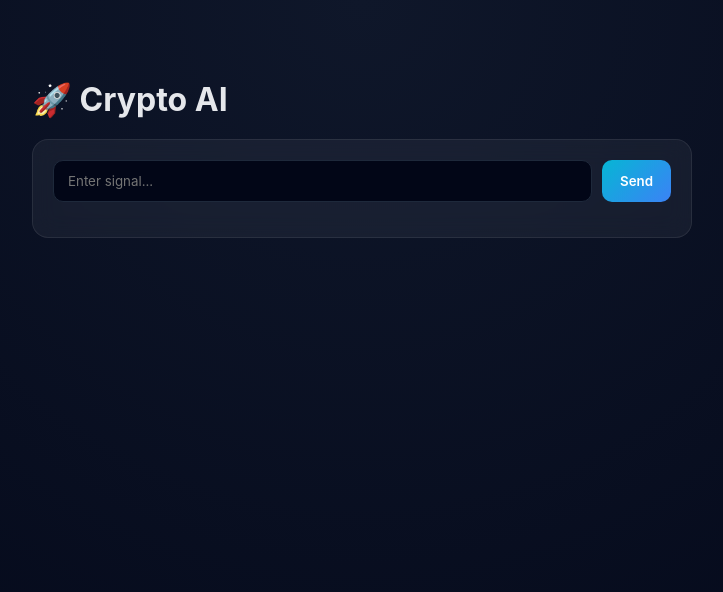
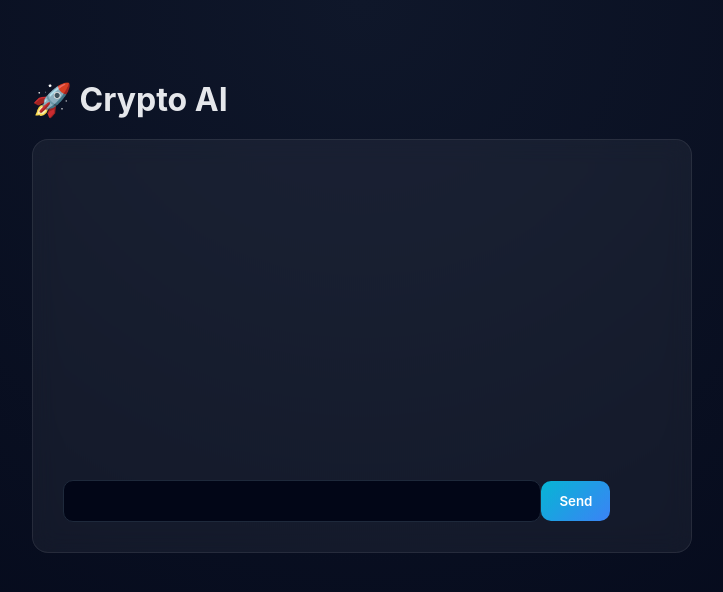
Before and after one commit to BlesUstetu/crypto-ai, a React (Vite) app: page / in a window 1280 px wide. Shown: the top 592 px of the page, without its empty margins (278-1001 px from the left). Built offline with nearby package versions, Linux system fonts and the light colour scheme.

Commit message:
Add files via upload

```diff
--- a/src/components/ChatAI.jsx
+++ b/src/components/ChatAI.jsx
@@ -1,44 +1,61 @@
-import { useState } from 'react'
-import { parseSignal } from '../lib/parser'
-import { useTradingStore } from '../store/tradingStore'
+import { useState } from "react";
+import { parseSignal } from "../lib/parser";
 
 export default function ChatAI() {
-  const [message, setMessage] = useState('')
-  const [chat, setChat] = useState([])
+  const [messages, setMessages] = useState([]);
+  const [input, setInput] = useState("");
 
-  const addOrder = useTradingStore((s) => s.addOrder)
+  const send = () => {
+    if (!input) return;
 
-  const sendMessage = () => {
-    if (!message) return
+    const signal = parseSignal(input);
 
-    const parsed = parseSignal(message)
+    const aiResponse = generateAnalysis(signal);
 
-    if (parsed) {
-      addOrder(parsed)
-    }
+    setMessages(prev => [
+      ...prev,
+      { role: "user", content: input },
+      { role: "ai", content: aiResponse }
+    ]);
 
-    setChat([...chat, { text: message }])
-    setMessage('')
-  }
+    setInput("");
+  };
 
   return (
-    <div>
-      <div className="input-group">
-        <input
-          value={message}
-          onChange={(e) => setMessage(e.target.value)}
-          placeholder="Enter signal..."
-        />
-        <button onClick={sendMessage}>Send</button>
-      </div>
-
-      <div className="chat">
-        {chat.map((c, i) => (
-          <div key={i} className="chat-item">
-            {c.text}
+    <div style={{ padding: 10 }}>
+      <div style={{ height: 300, overflow: "auto", marginBottom: 10 }}>
+        {messages.map((m, i) => (
+          <div key={i}>
+            <b>{m.role}:</b> {m.content}
           </div>
         ))}
       </div>
+
+      <input
+        value={input}
+        onChange={(e)=>setInput(e.target.value)}
+        onKeyDown={(e)=> e.key==="Enter" && send()}
+        style={{ width: "80%" }}
+      />
+      <button onClick={send}>Send</button>
     </div>
-  )
+  );
 }
+
+function generateAnalysis(s) {
+  if (!s.side) return "Tidak terdeteksi signal.";
+
+  let rr = null;
+  if (s.entry && s.tp && s.sl) {
+    rr = ((s.tp - s.entry) / (s.entry - s.sl)).toFixed(2);
+  }
+
+  return `
+Signal: ${s.side}
+Entry: ${s.entry || "-"}
+TP: ${s.tp || "-"}
+SL: ${s.sl || "-"}
+RR: ${rr || "-"}
+Rekomendasi: ${rr > 2 ? "Bagus" : "Kurang ideal"}
+`;
+}
```
